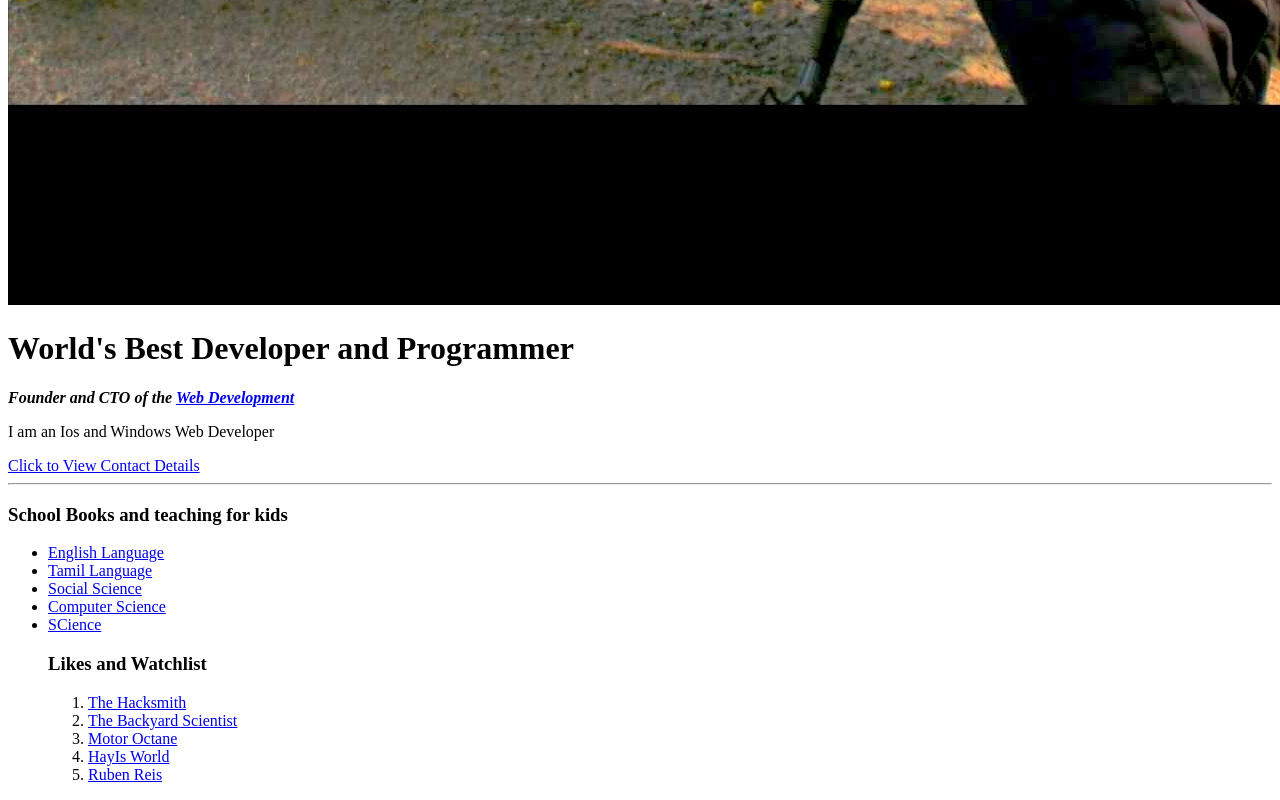
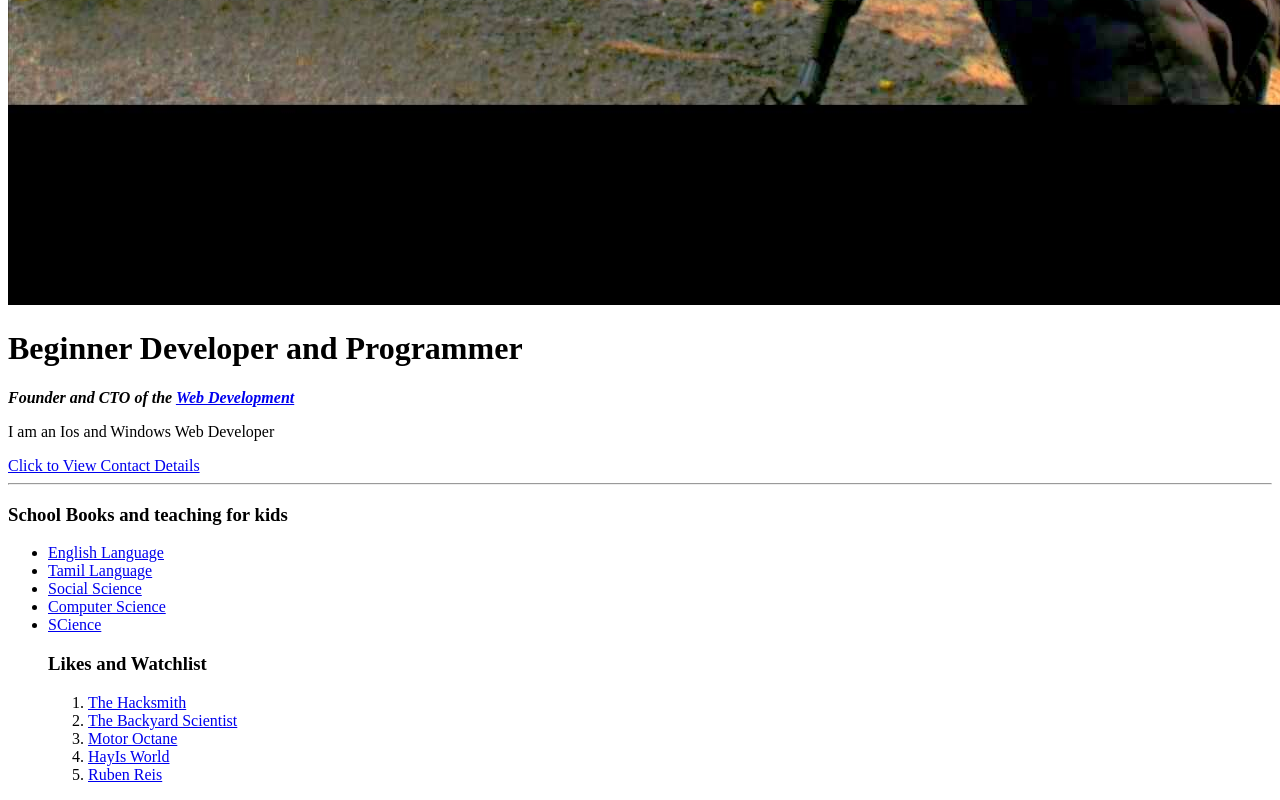
Before and after one commit to Jehu-Jack/cv, a plain HTML site: page index.html in a window 1280 px wide. Shown: the part 2263-3063 px from the top of the page. Drawn offline with Linux system fonts and the light colour scheme.

Commit message:
Update index.html

```diff
--- a/index.html
+++ b/index.html
@@ -11,7 +11,7 @@
 
 <body>
   <img src="Jehu1.jpg" alt="Jehu Jack Image">
-  <h1>World's Best Developer and Programmer</h1>
+  <h1>Beginner Developer and Programmer</h1>
   <p> <strong> <em>Founder and CTO of the <a href="https://www.google.com/imgres?imgurl=https%3A%2F%2Fmedia-exp1.licdn.com%2Fdms%2Fimage%2FC5616AQHW2brSh8hQyg%2Fprofile-displaybackgroundimage-shrink_200_800%2F0%2F1636457070863%3Fe%3D1660176000%26v%3Dbeta%26t%3DPoodaNF9iM4VE12qw8-M1pEo1Xs8XODFbP0TJT-ZvJM&imgrefurl=https%3A%2F%2Fin.linkedin.com%2Fin%2Fjehu-jack-3a2390225&tbnid=t2mbs-_BAXvDYM&vet=12ahUKEwimo4C71If5AhXeKbcAHdxiA0kQMygCegQIARA4..i&docid=yh0xIwcivvRD6M&w=800&h=200&itg=1&q=jehu%20jack&ved=2ahUKEwimo4C71If5AhXeKbcAHdxiA0kQMygCegQIARA4">Web Development</a> </strong> </em> </p>
   <p>I am an Ios and Windows Web Developer </p>
   <a href="Contact Me.html"> Click to View Contact Details</a>
```
